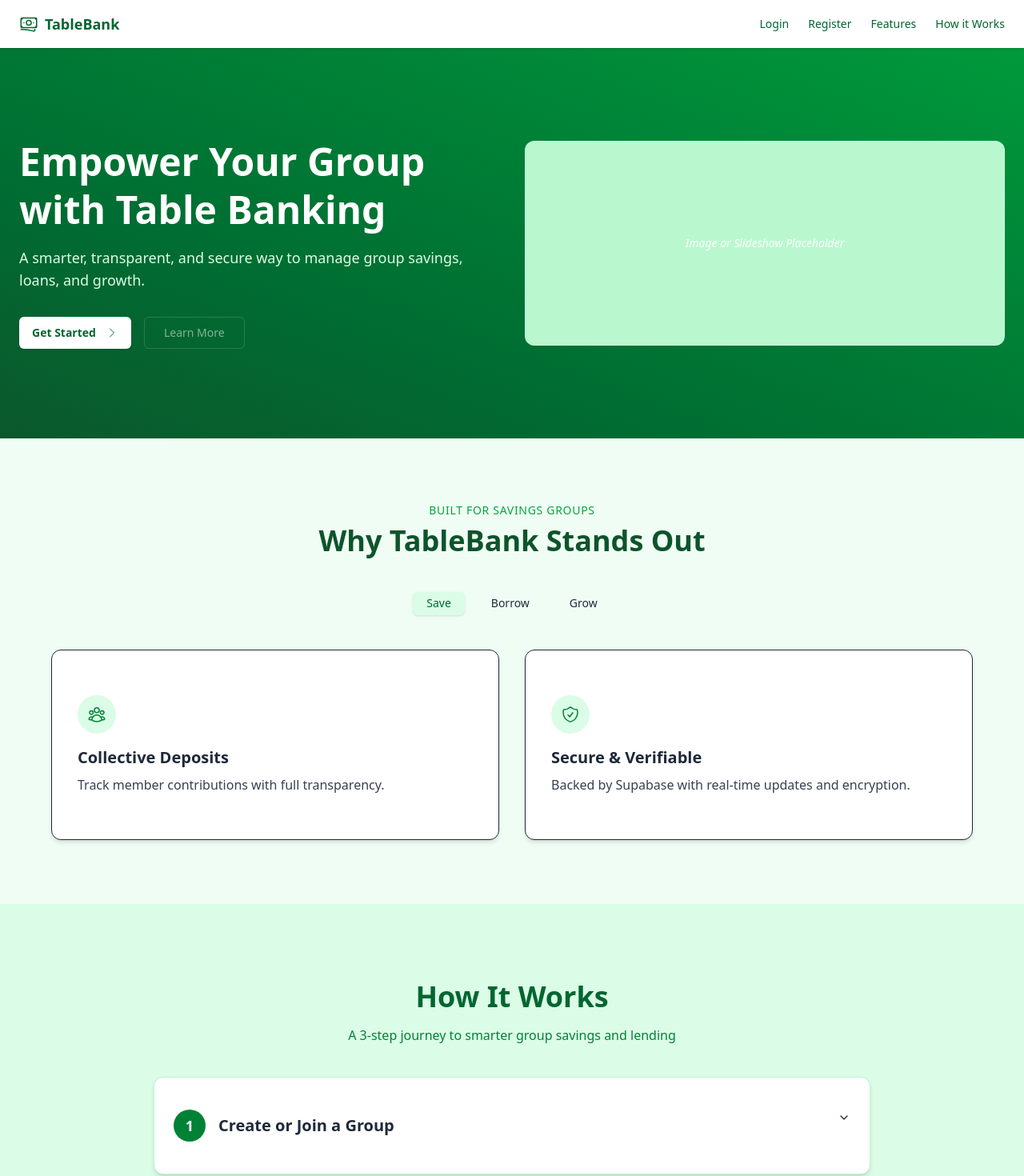
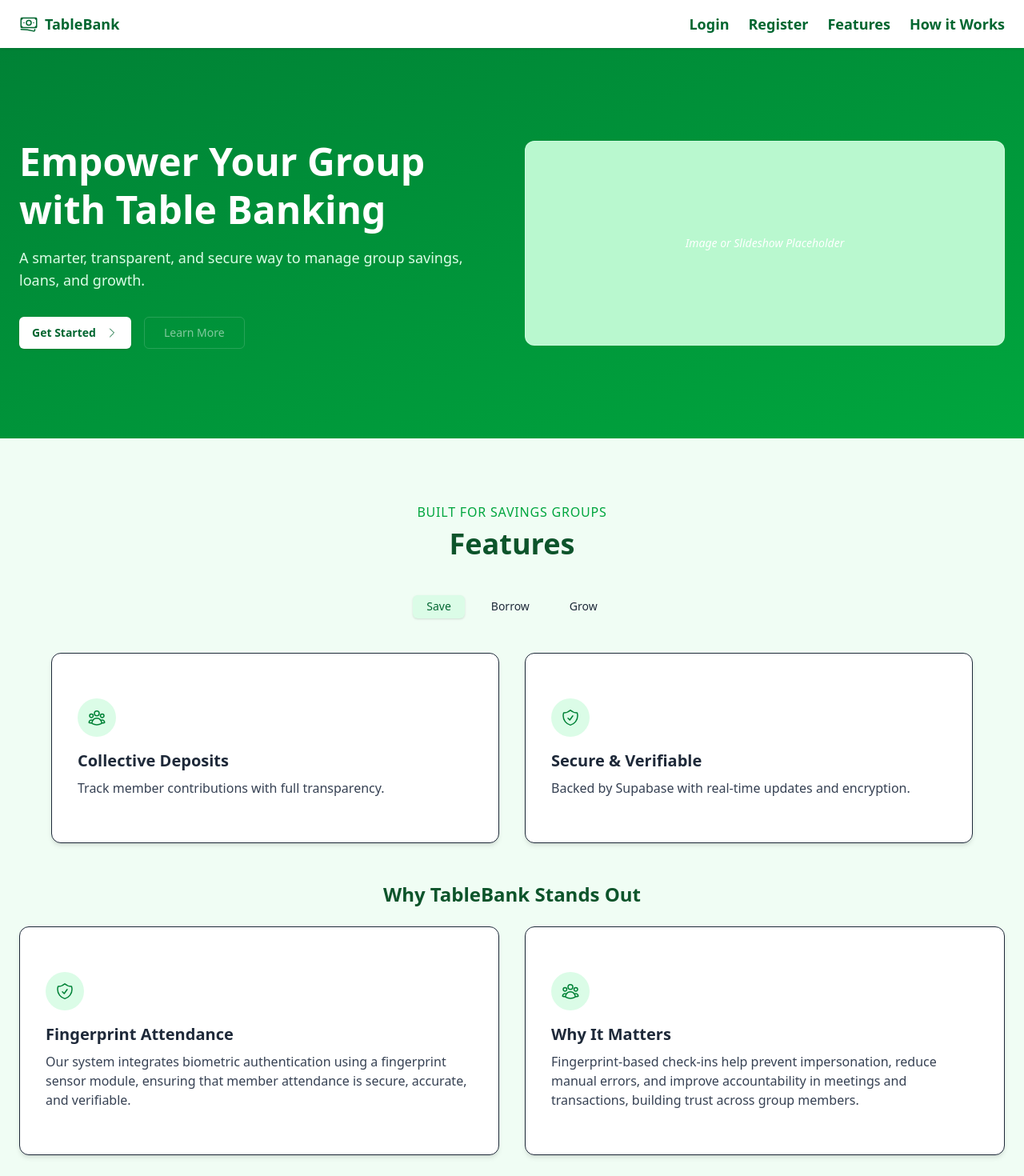
Before and after one commit to ErMuthii/Tablebanking-app, a React (Vite) app: page / in a window 1280 px wide. Shown: the top 1470 px of the page at 80% size. Built offline with nearby package versions, Linux system fonts and the light colour scheme; no server answers.

Commit message:
Landing Before Final Animations

```diff
--- a/package.json
+++ b/package.json
@@ -22,6 +22,7 @@
     "class-variance-authority": "^0.7.1",
     "clsx": "^2.1.1",
     "framer-motion": "^12.18.1",
+    "lottie-react": "^2.4.1",
     "lucide-react": "^0.507.0",
     "react": "^19.0.0",
     "react-dom": "^19.0.0",
--- a/src/pages/LandingPage.jsx
+++ b/src/pages/LandingPage.jsx
@@ -52,19 +52,20 @@ export default function LandingPage() {
     <div className="min-h-screen flex flex-col bg-green-50 text-gray-800">
 
       {/* Navbar */}
-      <header className={`sticky top-0 z-50 transition-all duration-300 ease-in-out ${scrolled ? "bg-green-800 text-white shadow-md" : "bg-white text-green-800 shadow-sm"}`}>
+
+<header className={`sticky top-0 z-50 transition-all duration-300 ease-in-out ${scrolled ? "bg-green-900 text-white shadow-md" : "bg-white text-green-800 shadow"}`}>
   <div className="mx-auto max-w-7xl px-6 py-4 flex items-center justify-between">
     <div className={`flex items-center gap-2 transition-all duration-300 ${scrolled ? "scale-90" : "scale-100"}`}>
       <Link to="/" className="flex items-center gap-2 font-bold">
         <BanknotesIcon className="w-6 h-6" />
-              <span className="text-lg">TableBank</span>
+        <span className="text-lg font-bold">TableBank</span>
       </Link>
     </div>
     <nav className="hidden md:flex gap-6 text-sm">
-            <Link to="/login" className={`hover:underline transition-colors duration-200 ${scrolled ? "text-white" : "text-green-800"}`}>Login</Link>
-            <Link to="/signup" className={`hover:underline transition-colors duration-200 ${scrolled ? "text-white" : "text-green-800"}`}>Register</Link>
-            <a href="#features" className={`hover:underline transition-colors duration-200 ${scrolled ? "text-white" : "text-green-800"}`}>Features</a>
-            <a href="#how-it-works" className={`hover:underline transition-colors duration-200 ${scrolled ? "text-white" : "text-green-800"}`}>How it Works</a>
+      <Link to="/login" className={`hover:underline transition-colors duration-200 ${scrolled ? "text-white" : "text-green-800"} text-lg font-bold`}>Login</Link>
+      <Link to="/signup" className={`hover:underline transition-colors duration-200 ${scrolled ? "text-white" : "text-green-800"} text-lg font-bold`}>Register</Link>
+      <a href="#features" className={`hover:underline transition-colors duration-200 ${scrolled ? "text-white" : "text-green-800"} text-lg font-bold`}>Features</a>
+      <a href="#how-it-works" className={`hover:underline transition-colors duration-200 ${scrolled ? "text-white" : "text-green-800"} text-lg font-bold`}>How it Works</a>
     </nav>
     <Sheet>
       <SheetTrigger asChild>
@@ -83,8 +84,7 @@ export default function LandingPage() {
 </header>
 
 {/* Hero Section */}
-<section className="relative bg-green-800 text-white py-28 overflow-hidden">
-  <div className="absolute inset-0 bg-gradient-to-tr from-green-900 to-green-600 opacity-80" />
+<section className="relative bg-gradient-to-br from-green-700 to-green-600 text-white py-28 overflow-hidden">
   <div className="relative z-10 max-w-7xl mx-auto px-6 grid md:grid-cols-2 gap-8 items-center">
 
     {/* Left side: Text content */}
@@ -126,14 +126,15 @@ export default function LandingPage() {
 </section>
 
 
+
       {/* Features */}
 <section id="features" className="py-20 px-6 bg-green-50">
   <div className="mx-auto max-w-6xl">
-    <p className="text-center text-green-600 mb-2 text-sm uppercase tracking-wider">
+    <p className="text-center text-green-600 mb-2 text-base uppercase tracking-wider">
       Built for Savings Groups
     </p>
     <h2 className="text-4xl font-bold text-green-900 text-center mb-10">
-      Why TableBank Stands Out
+      Features
     </h2>
 
     <Tabs defaultValue="save">
@@ -200,7 +201,7 @@ export default function LandingPage() {
             <BanknotesIcon className="w-6 h-6 text-green-700" />
           </div>
           <h3 className="text-xl font-semibold mb-2">Instant Loans</h3>
-          <p className="text-gray-700">No paperwork—members apply and receive funds instantly.</p>
+          <p className="text-gray-700">No paperwork, members apply and receive funds instantly.</p>
         </CardContent>
       </Card>
       <Card className="transition-all hover:shadow-lg shadow-md bg-white">
@@ -251,6 +252,39 @@ export default function LandingPage() {
 
     </Tabs>
   </div>
+<div className="mt-12">
+  <h3 className="text-2xl font-bold text-green-900 text-center mb-6">
+    Why TableBank Stands Out
+  </h3>
+  <div className="grid md:grid-cols-2 gap-8">
+    <Card className="bg-white transition-all hover:shadow-lg shadow-md min-h-[260px]">
+      <CardContent className="p-8">
+        <div className="w-12 h-12 rounded-full bg-green-100 flex items-center justify-center mb-4">
+          <ShieldCheckIcon className="w-6 h-6 text-green-700" />
+        </div>
+        <h4 className="text-xl font-semibold mb-2">Fingerprint Attendance</h4>
+        <p className="text-gray-700">
+          Our system integrates biometric authentication using a fingerprint sensor module,
+          ensuring that member attendance is secure, accurate, and verifiable.
+        </p>
+      </CardContent>
+    </Card>
+    <Card className="bg-white transition-all hover:shadow-lg shadow-md min-h-[260px]">
+      <CardContent className="p-8">
+        <div className="w-12 h-12 rounded-full bg-green-100 flex items-center justify-center mb-4">
+          <UserGroupIcon className="w-6 h-6 text-green-700" />
+        </div>
+        <h4 className="text-xl font-semibold mb-2">Why It Matters</h4>
+        <p className="text-gray-700">
+          Fingerprint-based check-ins help prevent impersonation, reduce manual errors,
+          and improve accountability in meetings and transactions, building trust across group members.
+        </p>
+      </CardContent>
+    </Card>
+  </div>
+</div>
+
+
 </section>
 
 {/* HOW IT WORKS */}
@@ -259,8 +293,8 @@ export default function LandingPage() {
     <h2 className="text-4xl font-bold text-center text-green-800 mb-4">
       How It Works
     </h2>
-    <p className="text-center text-green-700 mb-10 text-base">
-      A 3-step journey to smarter group savings and lending
+    <p className="text-center text-green-700 mb-10 text-xl">
+      A simple journey to smarter group savings and lending
     </p>
 
     <Accordion type="single" collapsible className="space-y-6">
@@ -271,7 +305,7 @@ export default function LandingPage() {
             <div className="w-10 h-10 rounded-full bg-green-700 text-white text-lg flex items-center justify-center">
               1
             </div>
-            <span>Create or Join a Group</span>
+            <span className="text-lg">Create or Join a Group</span>
           </div>
         </AccordionTrigger>
         <AccordionContent className="mt-2 text-gray-700 text-sm">
@@ -286,7 +320,7 @@ export default function LandingPage() {
             <div className="w-10 h-10 rounded-full bg-green-700 text-white text-lg flex items-center justify-center">
               2
             </div>
-            <span>Start Saving</span>
+            <span className="text-lg">Start Saving</span>
           </div>
         </AccordionTrigger>
         <AccordionContent className="mt-2 text-gray-700 text-sm">
@@ -301,7 +335,7 @@ export default function LandingPage() {
             <div className="w-10 h-10 rounded-full bg-green-700 text-white text-lg flex items-center justify-center">
               3
             </div>
-            <span>Borrow and Grow</span>
+            <span className="text-lg">Borrow and Grow</span>
           </div>
         </AccordionTrigger>
         <AccordionContent className="mt-2 text-gray-700 text-sm">
@@ -311,6 +345,7 @@ export default function LandingPage() {
     </Accordion>
   </div>
 </section>
+
 
 
 
```
Also changed, not shown: 2 other files (tests, documents, lock files or other folders). Lines whose indentation alone changed are shown as unchanged.
